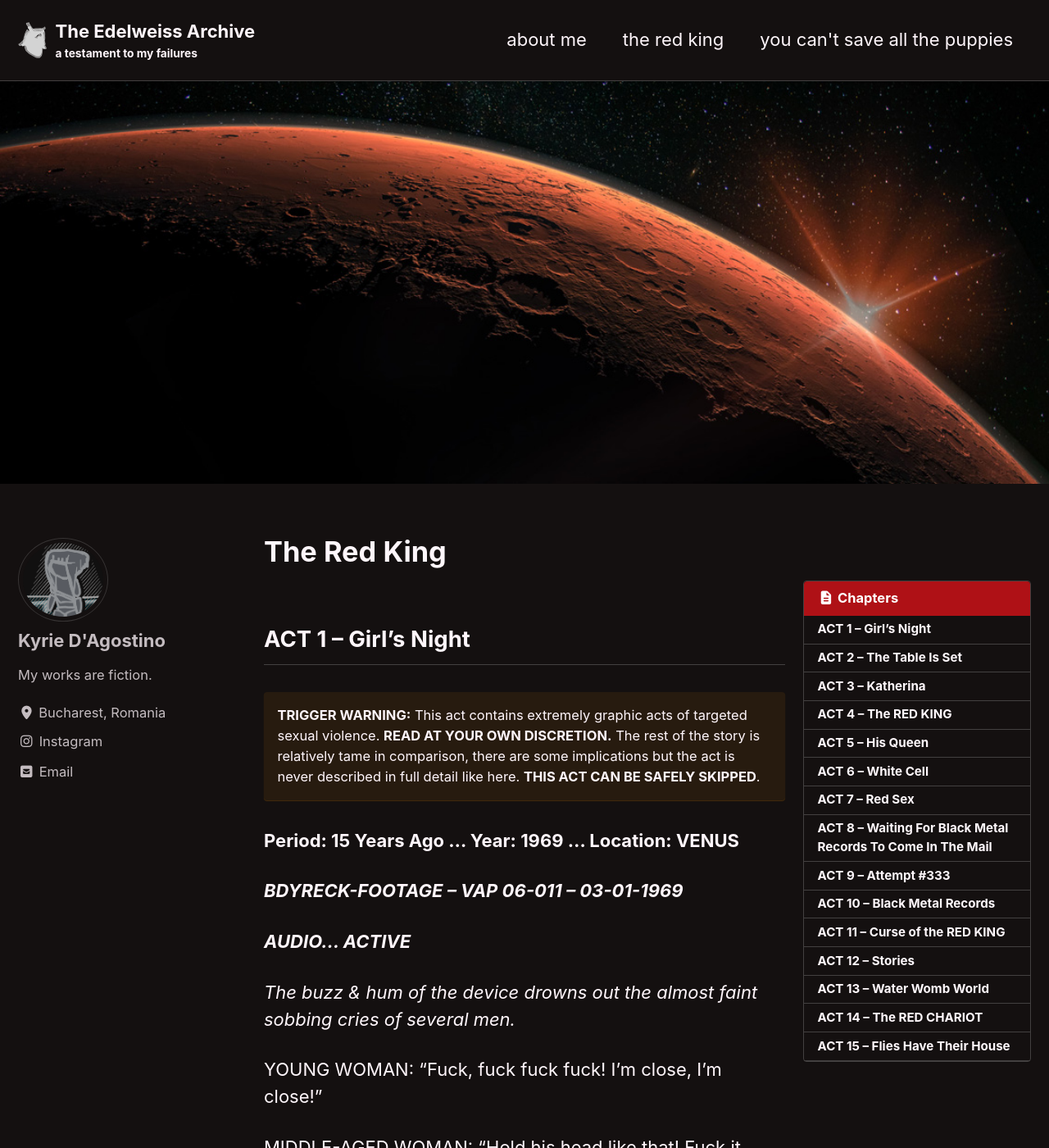
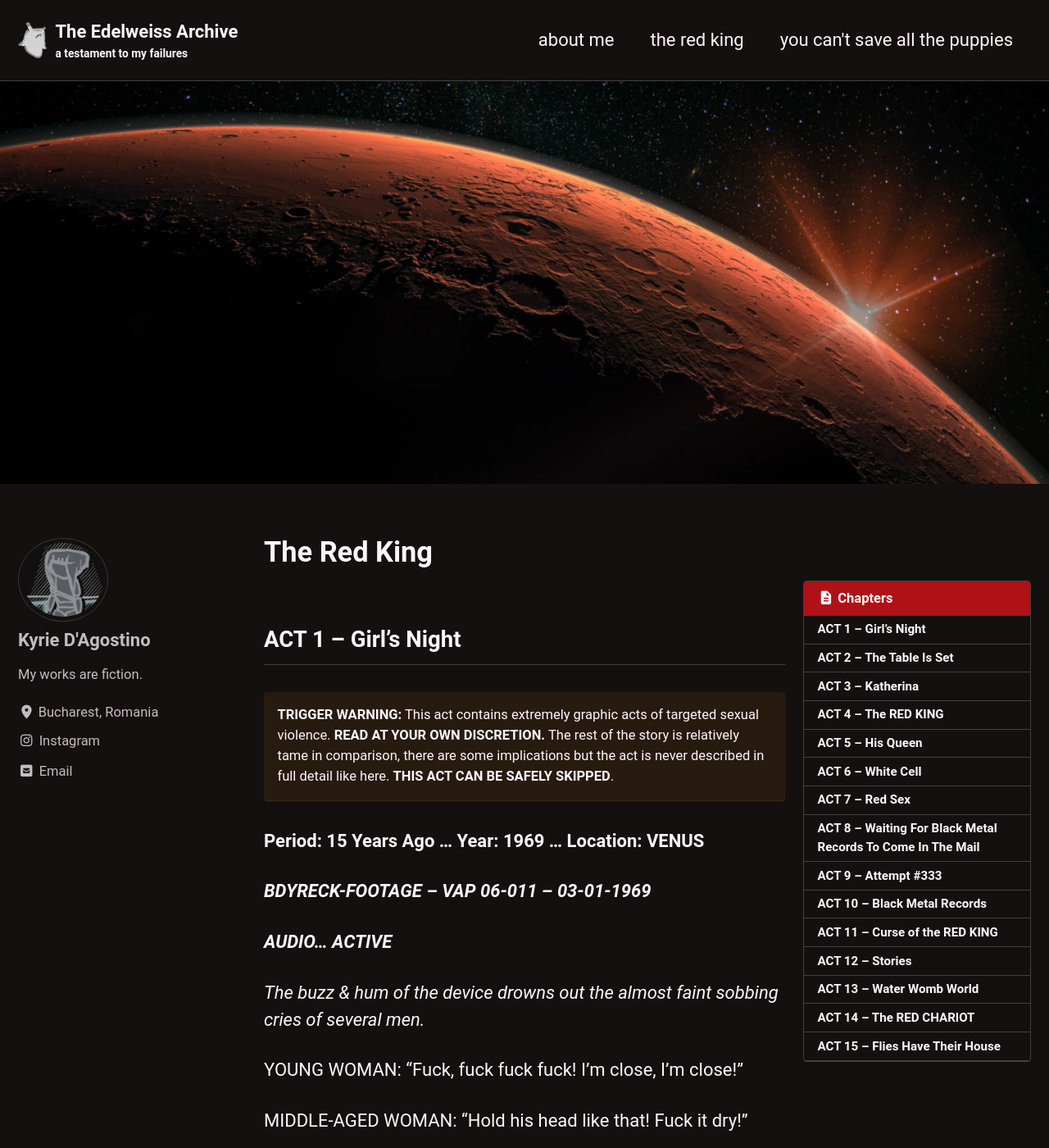
Before and after one commit to kyrie-edelweiss/edelweiss-archive, a Jekyll site: the page built from _posts/2025-04-09-the-red-king.md, in a window 1280 px wide and 1400 px high. Shown: the whole window at 82% size. Built offline with Jekyll 4.4.1, drawn with Linux system fonts in a browser that asks for light colours; cached includes are drawn as plain includes.

Commit message:
Update main.scss

```diff
--- a/assets/css/main.scss
+++ b/assets/css/main.scss
@@ -6,5 +6,9 @@
 @charset "utf-8";
 
 $paragraph-indent: false;
+/* system typefaces */
+$serif: Times;
+$sans-serif: "Roboto";
+$monospace: Monaco;
 @import "minimal-mistakes/skins/{{ site.minimal_mistakes_skin | default: 'default' }}"; // skin
 @import "minimal-mistakes"; // main partials
```
